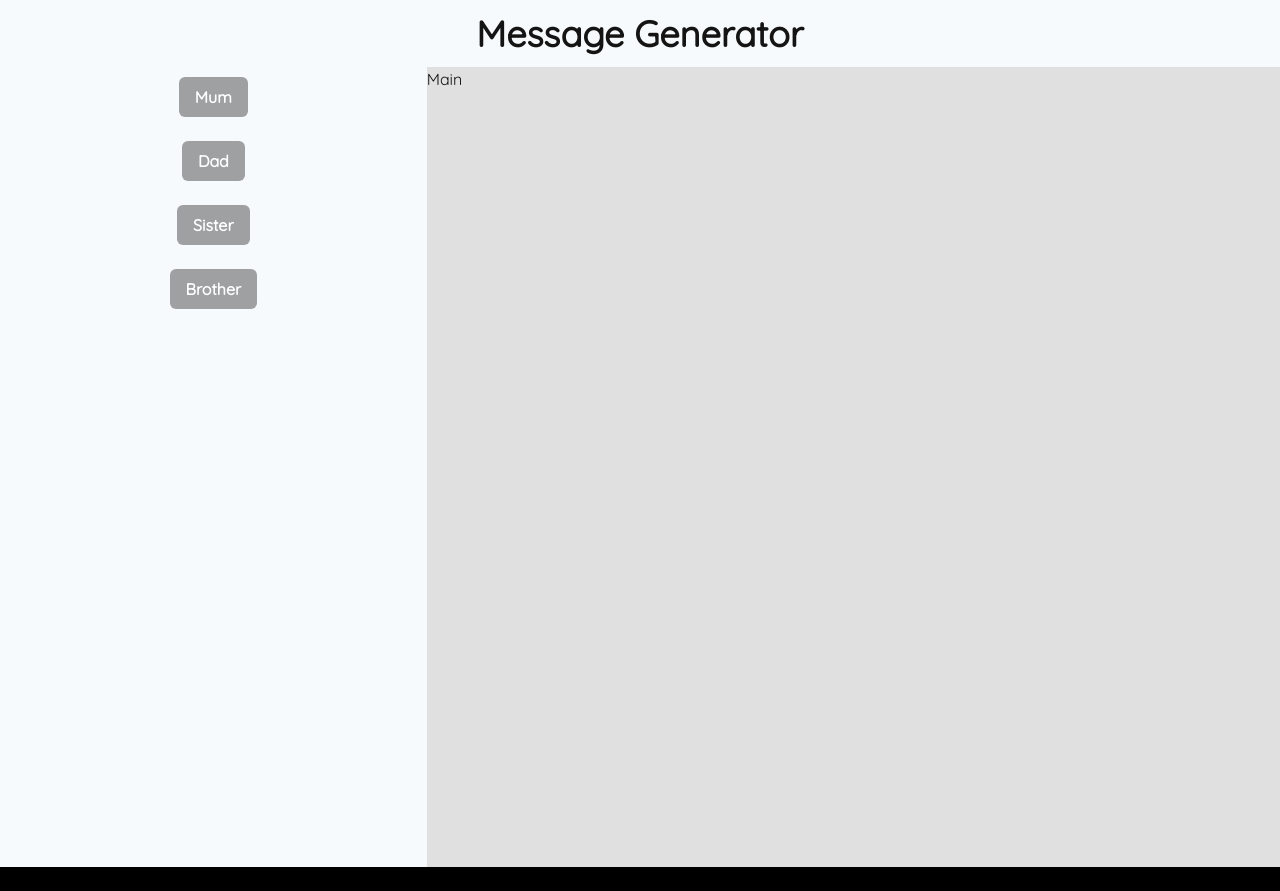
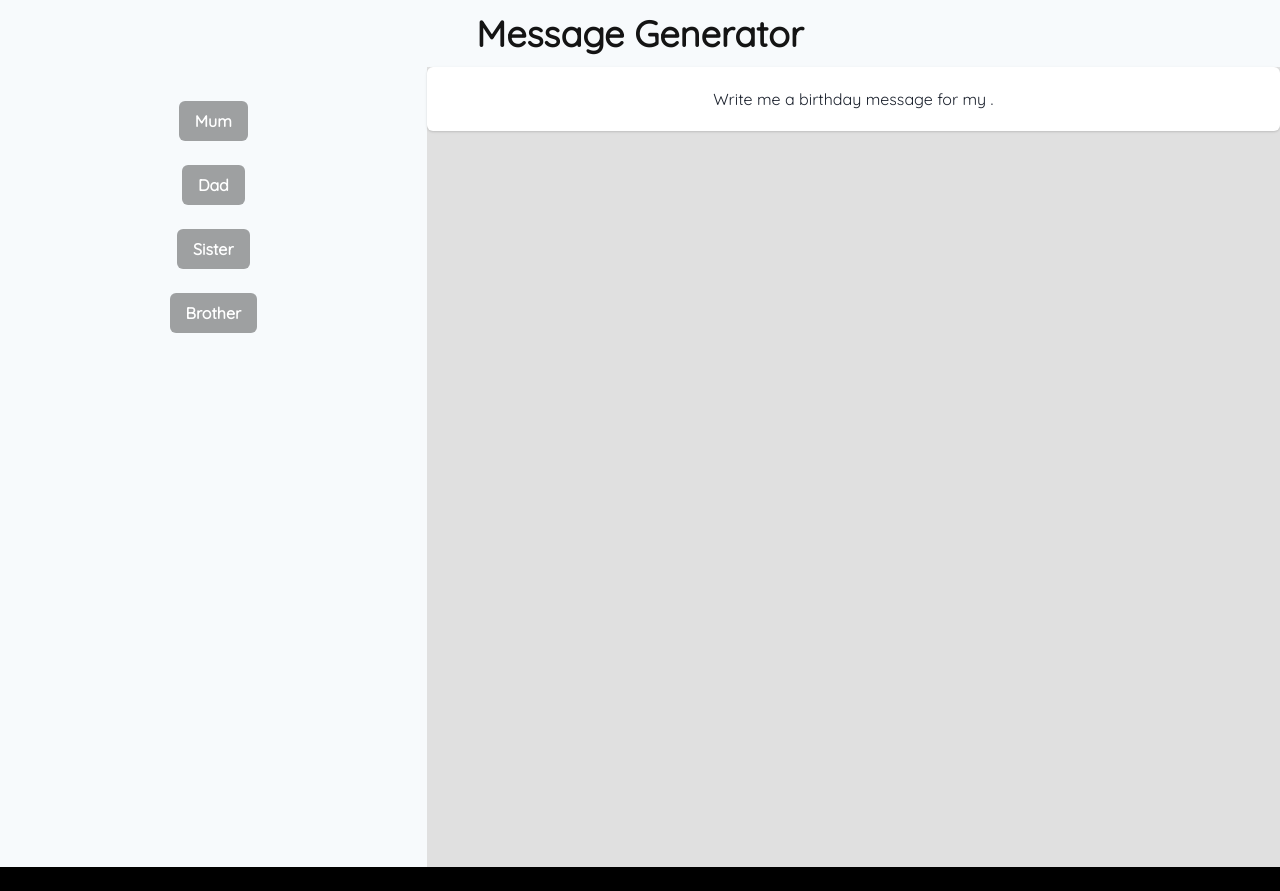
Before and after one commit to MiaGordon91/message-generator, a React (Vite) app: page / in a window 1280 px wide. Built offline with nearby package versions, Linux system fonts and the light colour scheme.

Commit message:
share state between button component and message box

```diff
--- a/src/App.tsx
+++ b/src/App.tsx
@@ -1,8 +1,14 @@
 import { Grid, GridItem, Hide} from '@chakra-ui/react'
 import NavBar from './components/NavBar'
 import CardRecipientList from './components/CardRecipientList'
+import MessageBox from './components/MessageBox'
+import { useState } from 'react';
 
 function App() {
+
+  const cardRecipients = ["Mum", "Dad", "Sister", "Brother"];
+
+  const [selectedRecipients, setSelectedRecipient] = useState('');
 
   return (
     <Grid templateColumns="repeat(3, 1fr)" bg="gray.50">
@@ -12,7 +18,7 @@ function App() {
       pl='2'
       color='blackAlpha.900'
       fontSize={{ lg: "28px" }}
-      colSpan={{ base: 3, lg: 3, xl: 3}}
+      colSpan={{ base: 1, lg: 3, xl: 3}}
       p= "12px"
     >
        <NavBar />
@@ -21,10 +27,10 @@ function App() {
     <GridItem
       // as='aside'
       // color='blackAlpha.900'
-      // minHeight= {{ md: "100vh" }}
-      // p= {{ lg: "12px", xl: "24px"}}
+      minHeight= {{ md: "100vh" }}
+      p= {{ lg: "12px", xl: "24px"}}
     >
-       <CardRecipientList />
+       <CardRecipientList cardRecipients={cardRecipients} onSelectItem={(recipient) => setSelectedRecipient(recipient)}/>
     </GridItem>
 
 
@@ -35,7 +41,7 @@ function App() {
       color='blackAlpha.900'
       minHeight="100vh"
     >
-      Main
+      <MessageBox selectedCardRecipient={selectedRecipients}/>
     </GridItem>
 
     <Hide below="sm">
--- a/src/components/CardRecipientList.tsx
+++ b/src/components/CardRecipientList.tsx
@@ -1,17 +1,30 @@
-import { Button, ButtonGroup, VStack } from "@chakra-ui/react";
+import { Button, VStack } from "@chakra-ui/react";
+import { useState } from "react";
 
-const cardRecipients = ["Mum", "Dad", "Sister", "Brother"];
+interface Props {
+  cardRecipients: string[];
+  onSelectItem: (recipient: string) => void;
+}
 
-const CardRecipientList = () => {
+function CardRecipientList({ cardRecipients, onSelectItem }: Props) {
+  const [selectedRecipients, setSelectedRecipient] = useState("");
+
   return (
     <VStack spacing="24px" paddingTop="10px">
+
       {cardRecipients.map((recipient) => (
-        <Button colorScheme="blackAlpha" key={recipient} onClick={() => console.log(recipient)}>
+        <Button
+          colorScheme="blackAlpha"
+          key={recipient}
+          onClick={() => {
+            setSelectedRecipient(recipient);
+            onSelectItem(recipient);
+          }}>
           {recipient}
         </Button>
       ))}
     </VStack>
   );
-};
+}
 
 export default CardRecipientList;
--- /dev/null
+++ b/src/components/MessageBox.tsx
@@ -0,0 +1,21 @@
+import { Box, Card, CardBody, Center, Text } from "@chakra-ui/react";
+
+interface Props {
+  selectedCardRecipient: string;
+}
+
+const MessageBox = ({ selectedCardRecipient }: Props) => {
+  return (
+
+      <Card alignItems='center'>
+        <CardBody>
+          <Box >
+            <Text>Write me a birthday message for my {selectedCardRecipient}.</Text>
+          </Box>
+        </CardBody>
+      </Card>
+
+  );
+};
+
+export default MessageBox;
```
